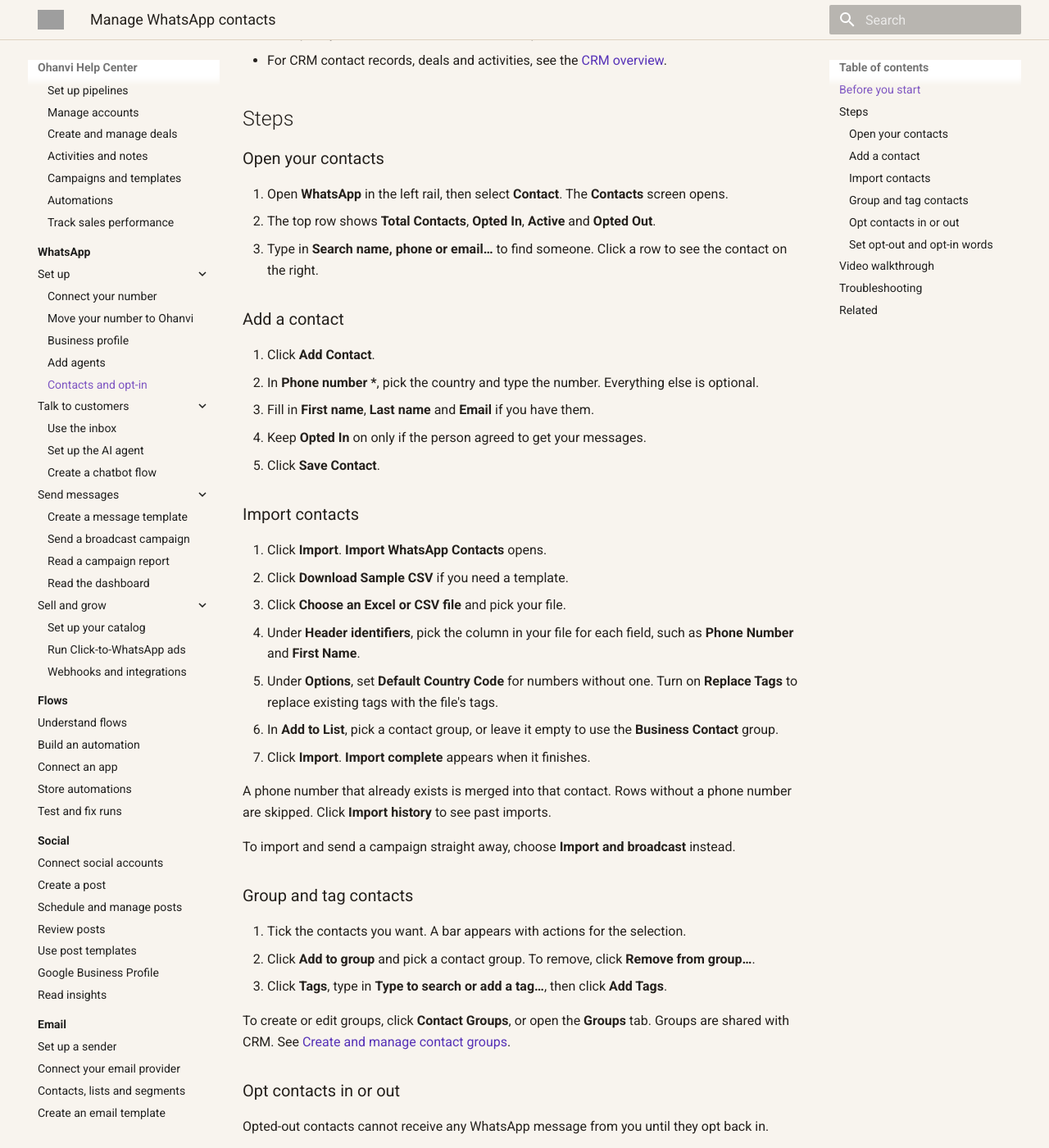
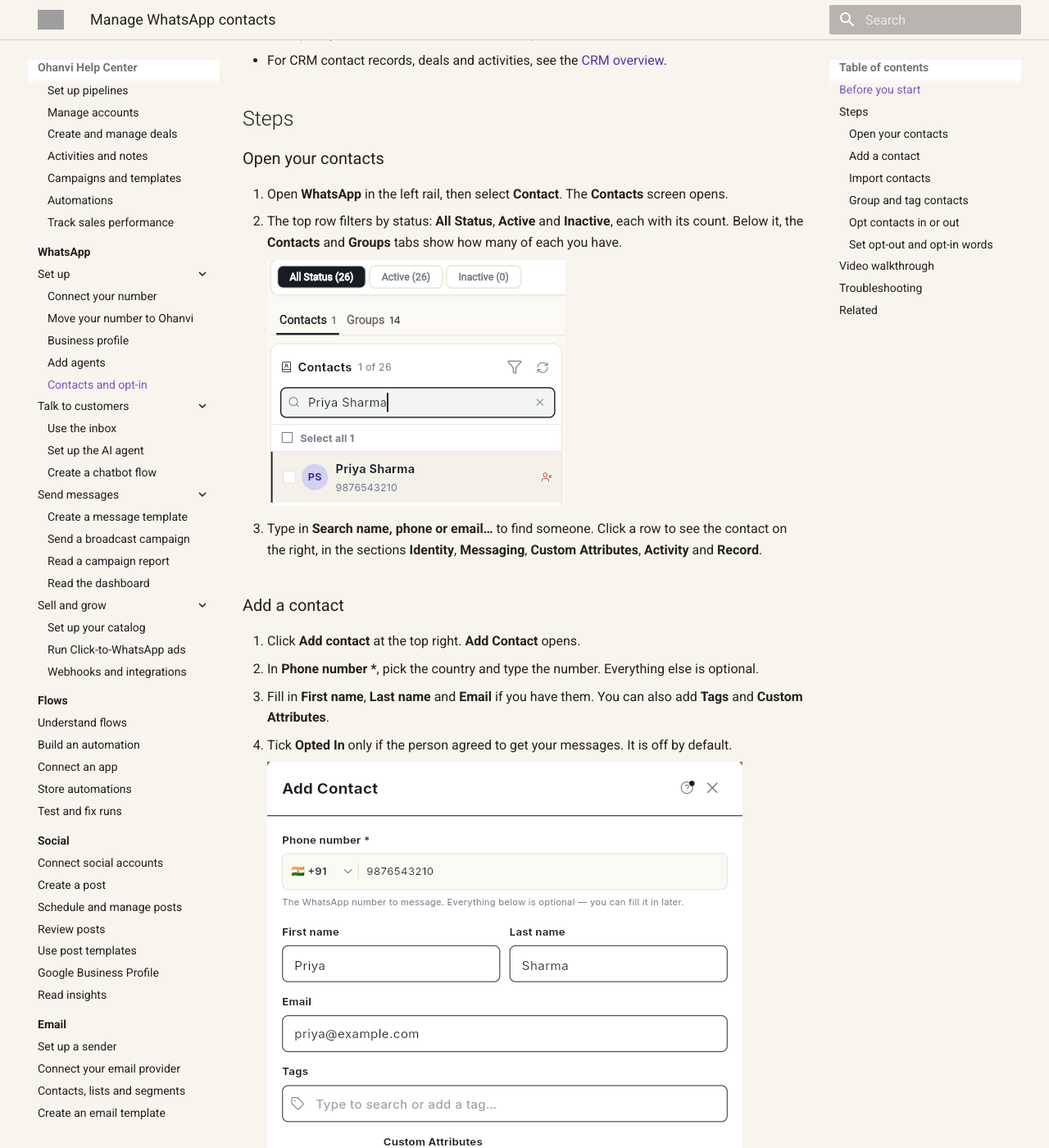
Before and after one commit to Ohanvi/ohanvi.github.io, an MkDocs documentation site: the page built from docs/whatsapp/manage-whatsapp-contacts.md, in a window 1280 px wide and 1400 px high, scrolled down 380 px. Shown: the whole window at 82% size. Built offline with MkDocs 1.6.1 and Material for MkDocs 9.7.7, drawn with Linux system fonts in a browser that asks for light colours; some of the changed text lies outside the part shown; grey boxes are pictures that could not be loaded.

Commit message:
docs(whatsapp): test the Contacts page and add screenshots
Checked on app.ohanvi.com (27 Sep) with a demo contact, Priya Sharma
(not opted in).
- Top row is All Status / Active / Inactive with the Contacts and
  Groups tabs, not the four counters the draft listed
- The button is "Add contact" at the top right; Opted In is off by
  default
- Selection bar actions, Add to contact group + Confirm, Remove... on
  the contact with its message
- Import: the upload icon; Add to List sits at the top of the window
- Opt-in Management: always-active words and Your own words
- 4 screenshots. Remaining labels checked against the app code.
Still to add: the Header identifiers mapping and the Messaging section.

Co-Authored-By: Claude Opus 5.5 (1M context) <noreply@anthropic.com>

```diff
--- a/docs/whatsapp/manage-whatsapp-contacts.md
+++ b/docs/whatsapp/manage-whatsapp-contacts.md
@@ -18,25 +18,34 @@ Build your WhatsApp audience and keep its consent up to date. At the end of this
 ### Open your contacts
 
 1. Open **WhatsApp** in the left rail, then select **Contact**. The **Contacts** screen opens.
-2. The top row shows **Total Contacts**, **Opted In**, **Active** and **Opted Out**.
-3. Type in **Search name, phone or email…** to find someone. Click a row to see the contact on the right.
+2. The top row filters by status: **All Status**, **Active** and **Inactive**, each with its count. Below it, the **Contacts** and **Groups** tabs show how many of each you have.
+
+    ![Contacts list filtered to one contact, with the All Status, Active and Inactive filters and the Contacts and Groups tabs](../assets/screenshots/whatsapp-contacts-1-list.png)
+
+3. Type in **Search name, phone or email…** to find someone. Click a row to see the contact on the right, in the sections **Identity**, **Messaging**, **Custom Attributes**, **Activity** and **Record**.
 
 ### Add a contact
 
-1. Click **Add Contact**.
+1. Click **Add contact** at the top right. **Add Contact** opens.
 2. In **Phone number \***, pick the country and type the number. Everything else is optional.
-3. Fill in **First name**, **Last name** and **Email** if you have them.
-4. Keep **Opted In** on only if the person agreed to get your messages.
-5. Click **Save Contact**.
+3. Fill in **First name**, **Last name** and **Email** if you have them. You can also add **Tags** and **Custom Attributes**.
+4. Tick **Opted In** only if the person agreed to get your messages. It is off by default.
+
+    ![Add Contact form filled in for Priya Sharma, with Opted In not ticked](../assets/screenshots/whatsapp-contacts-2-add-contact.png)
+
+5. Click **Save Contact**. The contact is added to the list. Search for the name to find it.
 
 ### Import contacts
 
-1. Click **Import**. **Import WhatsApp Contacts** opens.
-2. Click **Download Sample CSV** if you need a template.
-3. Click **Choose an Excel or CSV file** and pick your file.
-4. Under **Header identifiers**, pick the column in your file for each field, such as **Phone Number** and **First Name**.
-5. Under **Options**, set **Default Country Code** for numbers without one. Turn on **Replace Tags** to replace existing tags with the file's tags.
-6. In **Add to List**, pick a contact group, or leave it empty to use the **Business Contact** group.
+1. Click the **Import** (upload) icon at the top right. **Import WhatsApp Contacts** opens.
+
+    ![Import WhatsApp Contacts window with Add to List and Choose an Excel or CSV file](../assets/screenshots/whatsapp-contacts-3-import.png)
+
+2. In **Add to List** at the top, pick a contact group, or leave **— None —** to use the **Business Contact** group. Click **New Contact Group** to make a new one.
+3. Click **Download Sample CSV** if you need a template.
+4. Click **Choose an Excel or CSV file** and pick your file. It can be `.xlsx` or `.csv`, with the columns in any order.
+5. Under **Header identifiers**, pick the column in your file for each field, such as **Phone Number** and **First Name**.
+6. Under **Options**, set **Default Country Code** for numbers without one. Turn on **Replace Tags** to replace existing tags with the file's tags.
 7. Click **Import**. **Import complete** appears when it finishes.
 
 A phone number that already exists is merged into that contact. Rows without a phone number are skipped. Click **Import history** to see past imports.
@@ -45,8 +54,8 @@ To import and send a campaign straight away, choose **Import and broadcast** ins
 
 ### Group and tag contacts
 
-1. Tick the contacts you want. A bar appears with actions for the selection.
-2. Click **Add to group** and pick a contact group. To remove, click **Remove from group…**.
+1. Tick the contacts you want. A dark bar appears with **Add tag**, **Add to group**, **Send broadcast** and **Export** for the selection.
+2. Click **Add to group**. **Add to contact group** opens. Pick a group in **Contact Group**, or click **New Contact Group**, then click **Confirm**. To take a contact out of a group, click the contact, then click **Remove…** next to **Groups** on the right. The message **Removed 1 contact from "All Customers".** appears, with your group's name.
 3. Click **Tags**, type in **Type to search or add a tag…**, then click **Add Tags**.
 
 To create or edit groups, click **Contact Groups**, or open the **Groups** tab. Groups are shared with CRM. See [Create and manage contact groups](../crm/contact-groups.md).
@@ -75,7 +84,10 @@ A customer who sends **stop** is opted out at once and left out of every broadca
 
 1. Open **WhatsApp** in the left rail, then select **Manage**.
 2. Select **Opt-in Management**.
-3. Under **Opt-out words**, add your own words, separated with commas. For example, words in your customers' language.
+
+    ![Opt-in Management with the always-active stop word and the Your own words boxes](../assets/screenshots/whatsapp-contacts-4-opt-in-management.png)
+
+3. Under **Opt-out words**, type your own words in **Your own words**, separated with commas. For example, words in your customers' language. They match whole words in any capitalisation.
 4. Under **Opt-in words**, add words that opt a contact back in.
 5. Under **Confirmation replies**, edit **After opting out** and **After opting back in**. Leave them empty to use the standard wording.
 6. Click **Save changes**. The message **Opt-in settings saved.** appears.
```
Also changed, not shown: docs/assets/screenshots/whatsapp-contacts-1-list.png (added), docs/assets/screenshots/whatsapp-contacts-2-add-contact.png (added), docs/assets/screenshots/whatsapp-contacts-3-import.png (added), docs/assets/screenshots/whatsapp-contacts-4-opt-in-management.png (added).
